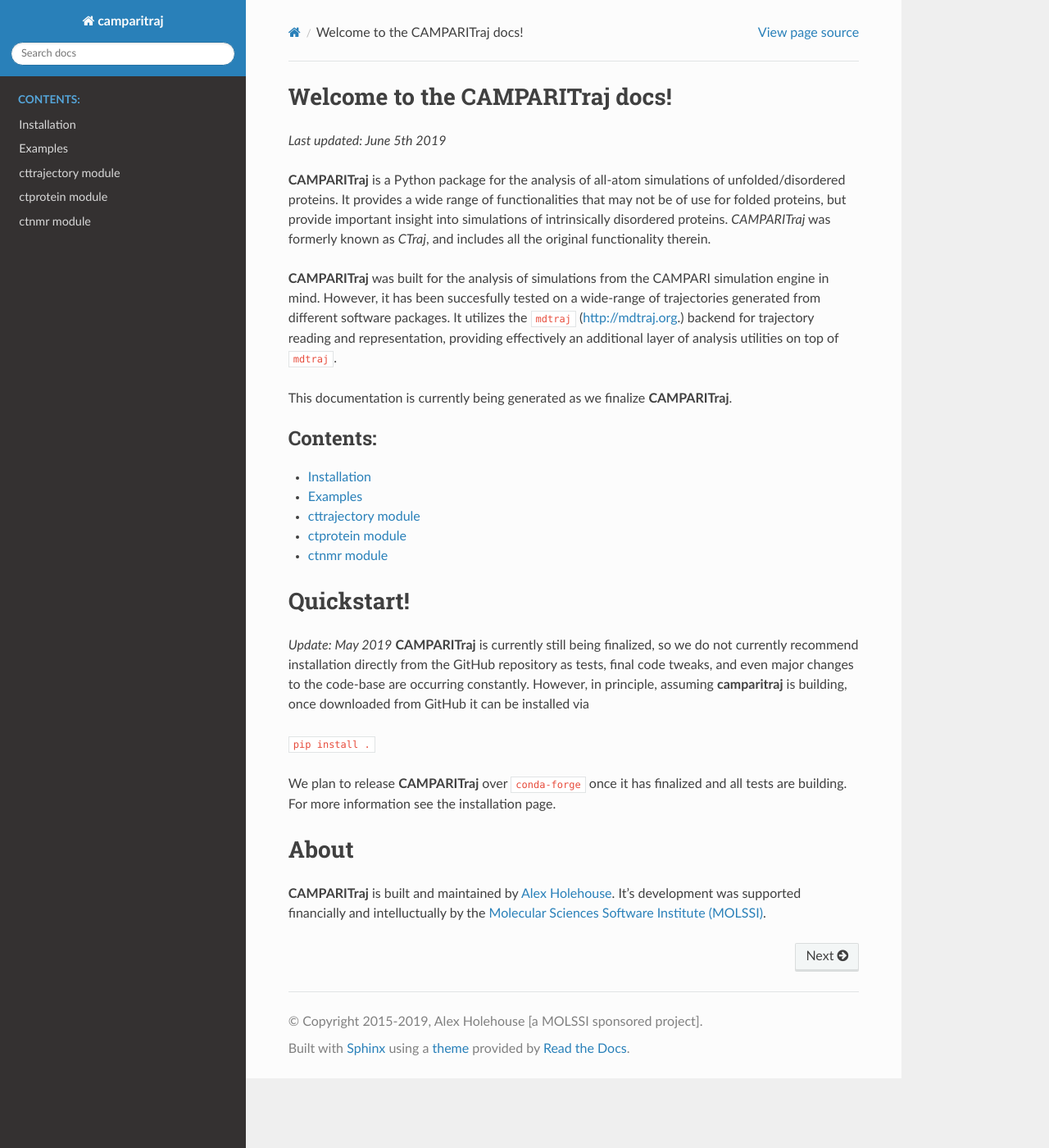
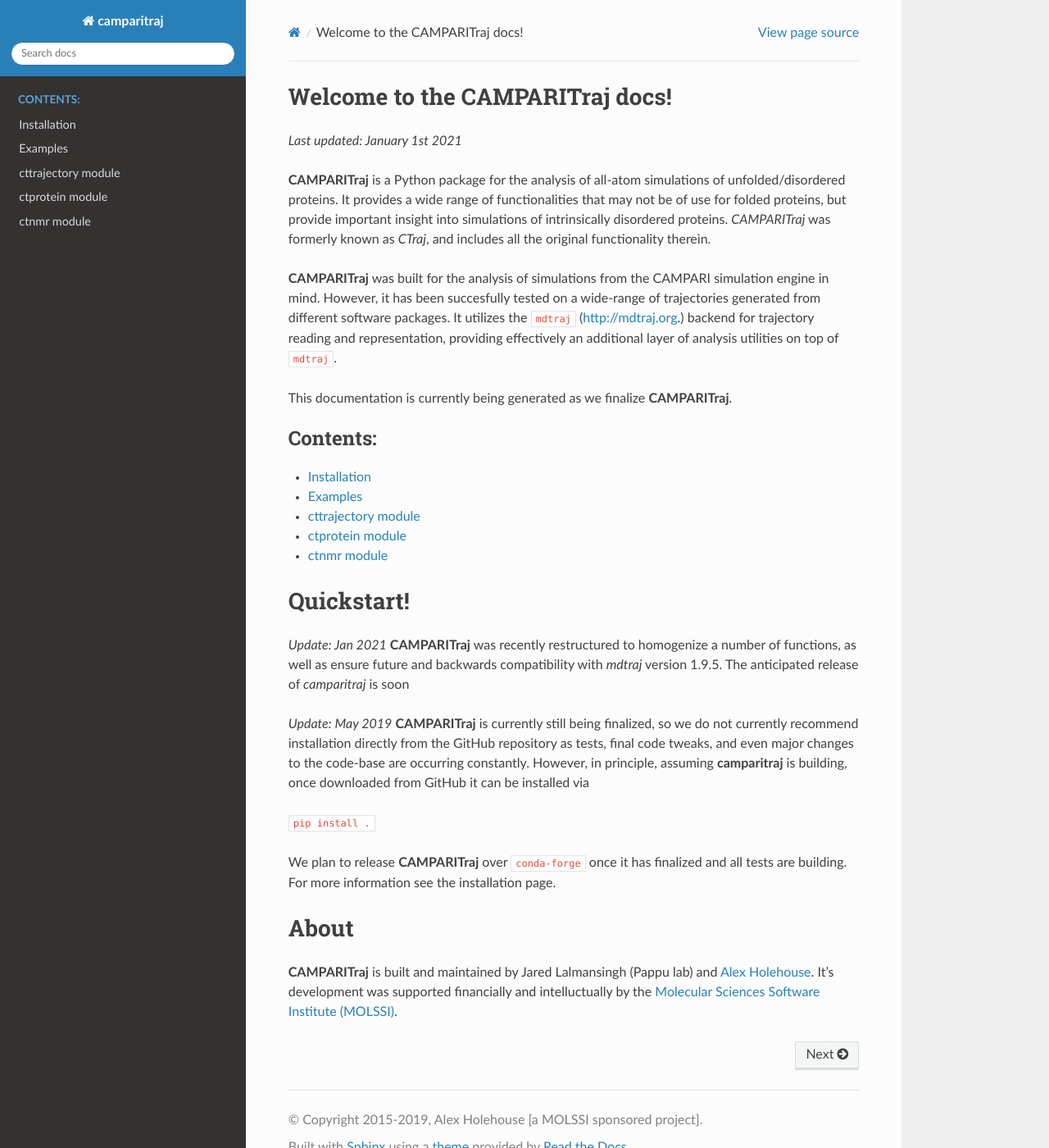
Before and after one commit to holehouse-lab/soursop, a Sphinx documentation site: the page built from docs/index.rst, in a window 1280 px wide and 1400 px high. Shown: the whole window at 82% size. Built offline with Sphinx 7.4.7 and the Read the Docs theme 2.0.0, drawn with Linux system fonts in a browser that asks for light colours.

Commit message:
Updated docs frontpage

```diff
--- a/docs/index.rst
+++ b/docs/index.rst
@@ -5,7 +5,7 @@
 
 Welcome to the CAMPARITraj docs!
 =========================================================
-*Last updated: June 5th 2019*
+*Last updated: January 1st 2021*
 
 **CAMPARITraj** is a Python package for the analysis of all-atom simulations of unfolded/disordered proteins. It provides a wide range of functionalities that may not be of use for folded proteins, but provide important insight into simulations of intrinsically disordered proteins. *CAMPARITraj* was formerly known as *CTraj*, and includes all the original functionality therein.
 
@@ -27,6 +27,9 @@
 
 Quickstart!
 ==============
+*Update: Jan 2021*
+**CAMPARITraj** was recently restructured to homogenize a number of functions, as well as ensure future and backwards compatibility with `mdtraj` version 1.9.5. The anticipated release of `camparitraj` is soon
+
 *Update: May 2019*
 **CAMPARITraj** is currently still being finalized, so we do not currently recommend installation directly from the GitHub repository as tests, final code tweaks, and even major changes to the code-base are occurring constantly. However, in principle, assuming **camparitraj** is building, once downloaded from GitHub it can be installed via
 
@@ -37,4 +40,4 @@
 
 About
 ========
-**CAMPARITraj** is built and maintained by `Alex Holehouse <https://holehouselab.com/>`_. It's development was supported financially and intelluctually by the  `Molecular Sciences Software Institute (MOLSSI) <https://molssi.org/>`_.
+**CAMPARITraj** is built and maintained by Jared Lalmansingh (Pappu lab) and `Alex Holehouse <https://holehouselab.com/>`_. It's development was supported financially and intelluctually by the  `Molecular Sciences Software Institute (MOLSSI) <https://molssi.org/>`_.
```
